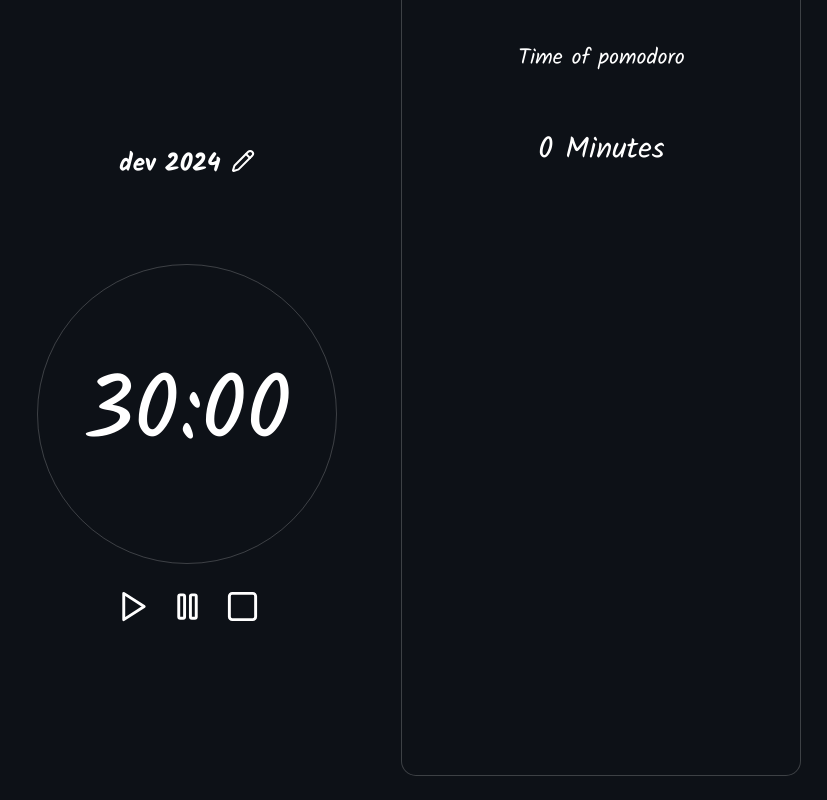
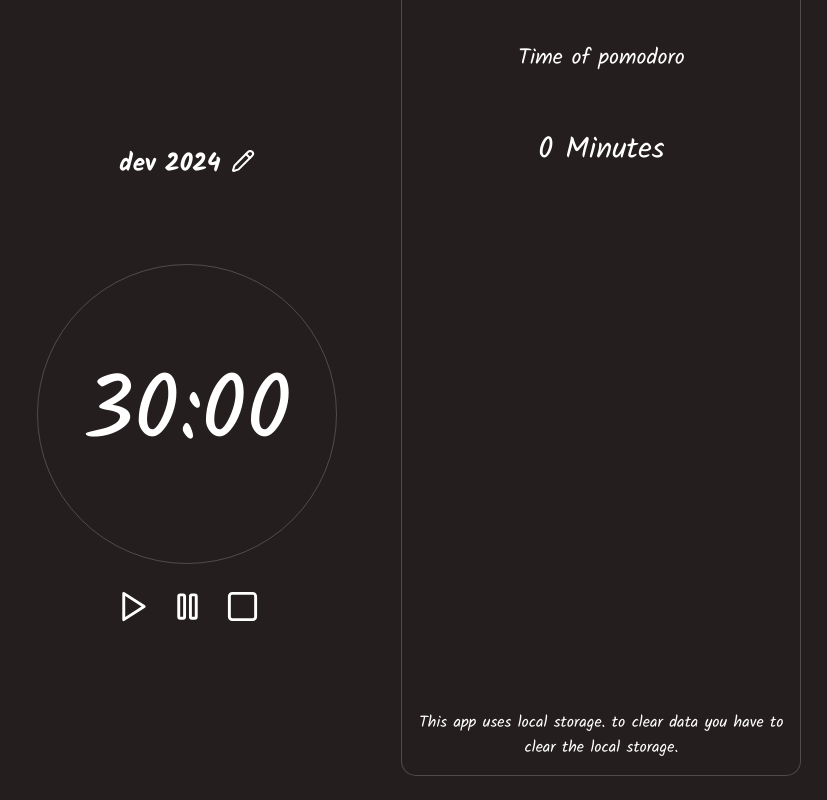
Before and after one commit to Pabloodev/pomodoro-app, a React (Vite) app: page / in a window 1280 px wide. Both pictures are taken after a click on the button "Study Status". Shown: the whole page, without its empty margins (453-1280 px from the left). Built offline with nearby package versions, Linux system fonts and the light colour scheme.

Commit message:
colors uptade, text on data container and audio on finish run

```diff
--- a/src/components/Timer/Timer.jsx
+++ b/src/components/Timer/Timer.jsx
@@ -31,6 +31,10 @@ export default function Timer() {
 
       if (time === 0) {
         clearInterval(intervalRef.current);
+        const audio = new Audio('./notificationEnds.mp3');
+        audio.currentTime = 5;
+        audio.volume = 0.5;
+        audio.play();
       }
     } else {
       clearInterval(intervalRef.current);
--- a/src/components/data/data.css
+++ b/src/components/data/data.css
@@ -3,7 +3,7 @@
   bottom: 5%;
   right: 5%;
   color: white;
-  background-color: #0D1117;
+  background-color: rgb(37, 30, 30);
   border: 1px solid rgb(255, 255, 255, 0.2);
   font-size: 26px;
   border-radius: 8px;
@@ -13,7 +13,7 @@
 
 .dataButton:hover {
   transform: none;
-  background-color: #11171f;
+  background-color: rgb(41, 35, 35);
 }
 
 .statusDiv {
@@ -24,7 +24,7 @@
   position: fixed;
   right: 2%;
   bottom: 3%;
-  background-color: #0D1117;
+  background-color: rgb(37, 30, 30);
   padding: 25px;
   text-align: center;
   width: 400px;
@@ -46,3 +46,9 @@
 .minutesStudied {
   font-size: 30px;
 }
+
+.footerDataContainer {
+  position: fixed;
+  bottom: 5%;
+  width: 400px;
+}
--- a/src/components/data/data.jsx
+++ b/src/components/data/data.jsx
@@ -1,29 +1,28 @@
-import { useState } from 'react';
-import { ArrowUp, OctagonX, Hammer, Omega } from 'lucide-react';
-import './data.css'
+import { useState } from "react";
+import { ArrowUp, OctagonX, Hammer, Omega } from "lucide-react";
+import "./data.css";
 
 export default function StudyData() {
+  const [isActive, setActive] = useState(false);
+  return isActive ? (
+    <div className="statusDiv">
+      <h2>Status</h2>
 
-    const [isActive, setActive] = useState(false);
-    return (
-        isActive ? (
-            <div className='statusDiv'>
-                <h2>Monthly</h2>
+      <button onClick={() => setActive(false)} className="leaveStatusDiv">
+        <OctagonX />
+      </button>
 
-                <button onClick={() => setActive(false)} className='leaveStatusDiv'>
-                    <OctagonX />
-                </button>
+      <p className="titleMinutes">Time of pomodoro</p>
+      <span className="minutesStudied">
+        {Math.floor(localStorage.getItem("minutesStudied") / 60)} Minutes
+      </span>
 
-                <p className='titleMinutes'>Time of pomodoro</p>
-                <span className='minutesStudied'>{Math.floor(localStorage.getItem('minutesStudied') / 60)} Minutes</span>
-            </div>
-        ) :
-        (
-            <button onClick={() => setActive(true)} className='dataButton'>
-                <span>Study Status</span>
-                <ArrowUp />
-            </button>
-        )
-
-    )
+      <p className="footerDataContainer">This app uses local storage. to clear data you have to clear the local storage.</p>
+    </div>
+  ) : (
+    <button onClick={() => setActive(true)} className="dataButton">
+      <span>Study Status</span>
+      <ArrowUp />
+    </button>
+  );
 }
--- a/src/components/settings/Settings.css
+++ b/src/components/settings/Settings.css
@@ -8,7 +8,7 @@
   transform: translate(-50%, -50%);
   width: 750px;
   height: 550px;
-  background-color: #0D1117;
+  background-color: rgb(37, 30, 30);
   border: 1px solid rgb(255, 255, 255, 0.2);
   border-radius: 15px;
   gap: 50px;
--- a/src/index.css
+++ b/src/index.css
@@ -14,7 +14,8 @@ body {
     justify-content: center;
     align-items: center;
     min-height: 100vh;
-    background-color: #0D1117;
+    background-color: rgb(37, 30, 30);
+    /* background-color: #0D1117; */
 }
 
 button {
```
Also changed, not shown: 1 other file (tests, documents, lock files or other folders).
